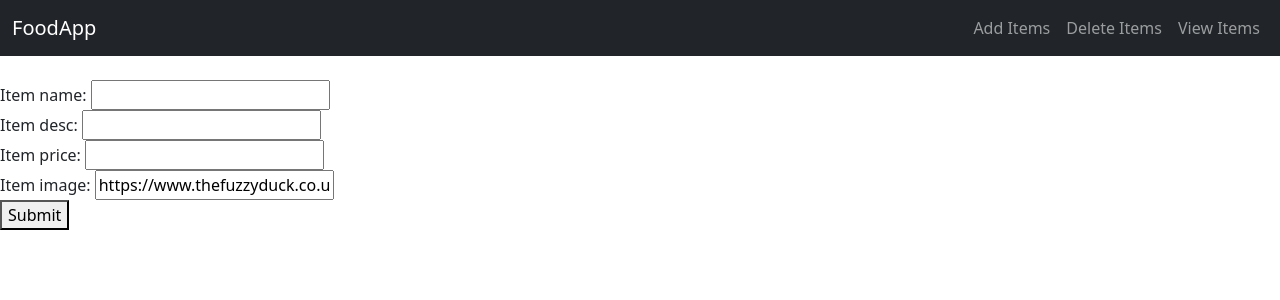
After one commit to binyamcheru/Django-Course, a Django app: page /food/add in a window 1280 px wide. The commit adds this page. Shown: the top 300 px of the page. Run offline with Django 5.2, Linux system fonts and the light colour scheme.

Commit message:
form in django

```diff
--- /dev/null
+++ b/mysite/food/forms.py
@@ -0,0 +1,7 @@
+from django import forms
+from .models import Item
+
+class ItemForm(forms.ModelForm):
+    class Meta:
+        model = Item
+        fields = ['item_name', 'item_desc', 'item_price', 'item_image']
--- a/mysite/food/templates/food/base.html
+++ b/mysite/food/templates/food/base.html
@@ -34,7 +34,7 @@
         <div class="collapse navbar-collapse" id="navbarNav">
           <ul class="navbar-nav ms-auto">
             <li class="nav-item">
-              <a class="nav-link" href="#">Add Items</a>
+              <a class="nav-link" href="{% url 'food:create_item' %}">Add Items</a>
             </li>
             <li class="nav-item">
               <a class="nav-link" href="#">Delete Items</a>
--- a/mysite/food/templates/food/detail.html
+++ b/mysite/food/templates/food/detail.html
@@ -14,6 +14,7 @@
       <h1>{{item.item_name}}</h1>
       <h2>{{item.item_desc}}</h2>
       <h3>{{item.item_price}}</h3>
+      <a href="{% url 'food:delete_item' item.id %}">Delete</a>
     </div>
   </div>
 </div>
--- /dev/null
+++ b/mysite/food/templates/food/item-delete.html
@@ -0,0 +1,5 @@
+<form method="POST">
+  {% csrf_token %}
+  <h2>Are you sure you want to delete this item?</h2>
+  <button type="submit">Confirm</button>
+</form>
--- /dev/null
+++ b/mysite/food/templates/food/item-form.html
@@ -0,0 +1,9 @@
+{% extends 'food/base.html' %}
+{% block body %}
+<form method="POST">
+  {% csrf_token %}
+  <!-- context that passed form the view -->
+  {{form}}
+  <button type="submit">Submit</button>
+</form>
+{% endblock %}
--- a/mysite/food/urls.py
+++ b/mysite/food/urls.py
@@ -6,5 +6,8 @@ app_name = "food"
 urlpatterns = [
     path("",views.index,name="index"),
     path("<int:item_id>/", views.detail, name="detail"),
-    path("item/",views.item,name="item")
+    path("item/",views.item,name="item"),
+    path('add',views.create_item, name='create_item'),
+    path('update/<int:item_id>/',views.update_item,name="update_item"),
+    path('delete/<int:item_id>/',views.delete_item,name='delete_item' )
 ]
--- a/mysite/food/views.py
+++ b/mysite/food/views.py
@@ -1,7 +1,8 @@
-from django.shortcuts import render
+from django.shortcuts import render,redirect
 from django.http import HttpResponse
 from .models import Item
 from django.template import loader
+from .forms import ItemForm
 
 # Create your views here.
 def index(request):
@@ -22,3 +23,28 @@ def detail(request, item_id):
         'item':item,
     }
     return render(request,"food/detail.html", context)
+
+def create_item(request):
+    form = ItemForm(request.POST or None )
+    if form.is_valid():
+        form.save()
+        return redirect('food:index')
+    return render(request, 'food/item-form.html',{'form':form})
+
+def update_item(request, item_id):
+    item = Item.objects.get(id=item_id)
+    form = ItemForm(request.POST or None, instance = item)
+
+    if form.is_valid():
+        form.save()
+        return redirect('food:index')
+    return render(request, 'food/item-form.html',{'form':form, 'item':item})
+
+def delete_item (request,item_id):
+    item = Item.objects.get(id=item_id)
+
+    if request.method == "POST":
+        item.delete()
+        return redirect('food:index')
+
+    return render(request, 'food/item-delete.html',{'item':item})
```
Also changed, not shown: mysite/db.sqlite3.
